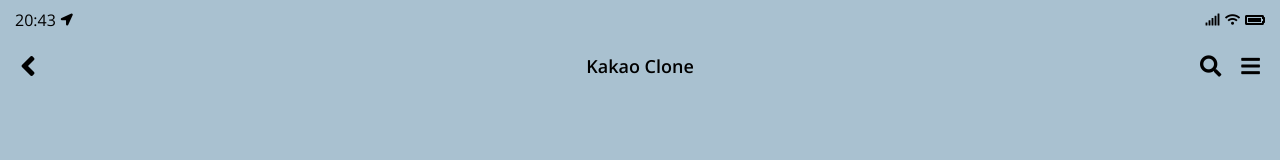
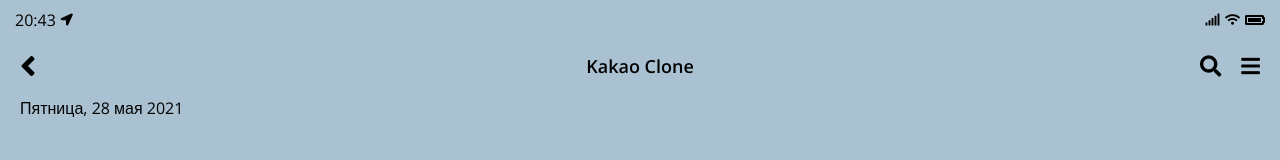
Before and after one commit to easycoders-academy/messenger-clone-2021, a plain HTML site: page chat.html in a window 1280 px wide. Shown: the top 160 px of the page. Drawn offline with nearby package versions, Linux system fonts and the light colour scheme.

Commit message:
6.29 Окно диалога - часть 2

```diff
--- a/chat.html
+++ b/chat.html
@@ -14,7 +14,7 @@
     />
   </head>
   <body id="chat-screen">
-    <div class="status-bar">
+    <div class="status-bar fixed">
       <div class="status-bar__column">
         <span>20:43</span>
         <i class="fas fa-location-arrow fa-xs"></i>
@@ -26,9 +26,9 @@
       </div>
     </div>
 
-    <header class="alt-screen-header">
+    <header class="alt-screen-header fixed">
       <div class="alt-screen-header__column">
-        <a href="more.html"><i class="fas fa-angle-left fa-2x"></i></a>
+        <a href="chats.html"><i class="fas fa-angle-left fa-2x"></i></a>
       </div>
       <div class="alt-screen-header__column">
         <h1 class="alt-screen-header__title">Kakao Clone</h1>
@@ -39,6 +39,10 @@
       </div>
     </header>
 
-    <main class="main-screen"></main>
+    <main class="main-screen main-chat">
+      <div class="chat__timestamp">
+        <span>Пятница, 28 мая 2021</span>
+      </div>
+    </main>
   </body>
 </html>
--- a/css/components/alt-screen-header.css
+++ b/css/components/alt-screen-header.css
@@ -4,6 +4,7 @@
   margin-bottom: 5px;
   align-items: center;
   justify-content: center;
+  margin-top: 40px;
 }
 
 .alt-screen-header__column {
--- a/css/components/screen-header.css
+++ b/css/components/screen-header.css
@@ -4,6 +4,7 @@
   align-items: center;
   padding: var(--horizontal-space);
   margin-bottom: 5px;
+  margin-top: 40px;
 }
 
 .screen-header__title {
--- a/css/components/status-bar.css
+++ b/css/components/status-bar.css
@@ -2,6 +2,7 @@
   display: flex;
   justify-content: space-between;
   padding: 12px 15px;
+  top: 0;
 }
 
 .status-bar__column {
--- a/css/screens/chat.css
+++ b/css/screens/chat.css
@@ -1,3 +1,18 @@
 #chat-screen {
   background-color: #a9c1d0;
+  height: 1000vh;
 }
+
+#chat-screen .alt-screen-header {
+  top: 40px;
+  margin-top: 0;
+}
+
+.main-chat {
+  margin-top: 100px;
+}
+
+#chat-screen .alt-screen-header,
+#chat-screen .status-bar {
+  background-color: #a9c1d0;
+}
--- a/css/styles.css
+++ b/css/styles.css
@@ -21,10 +21,15 @@
 @import "screens/chat.css";
 
 body {
-  height: 1000vh;
   font-family: "Open Sans", sans-serif;
 }
 
 .main-screen {
   padding: 0 var(--horizontal-space);
 }
+
+.fixed {
+  position: fixed;
+  width: 100%;
+  box-sizing: border-box;
+}
```
Also changed, not shown: chats.html (+1 -1 lines), find.html (+1 -1 lines), friends.html (+1 -1 lines), index.html (+1 -1 lines), more.html (+1 -1 lines), settings.html (+1 -1 lines).
